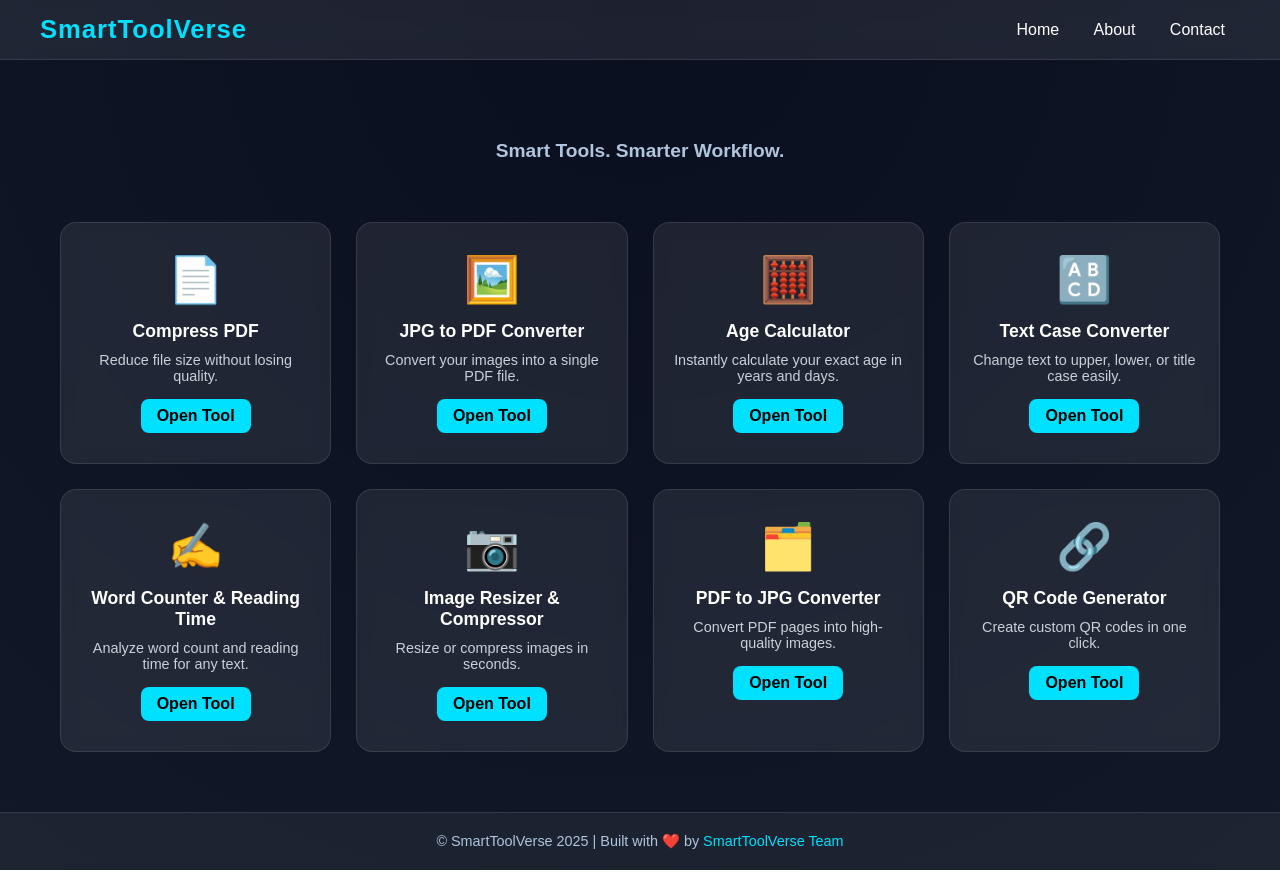
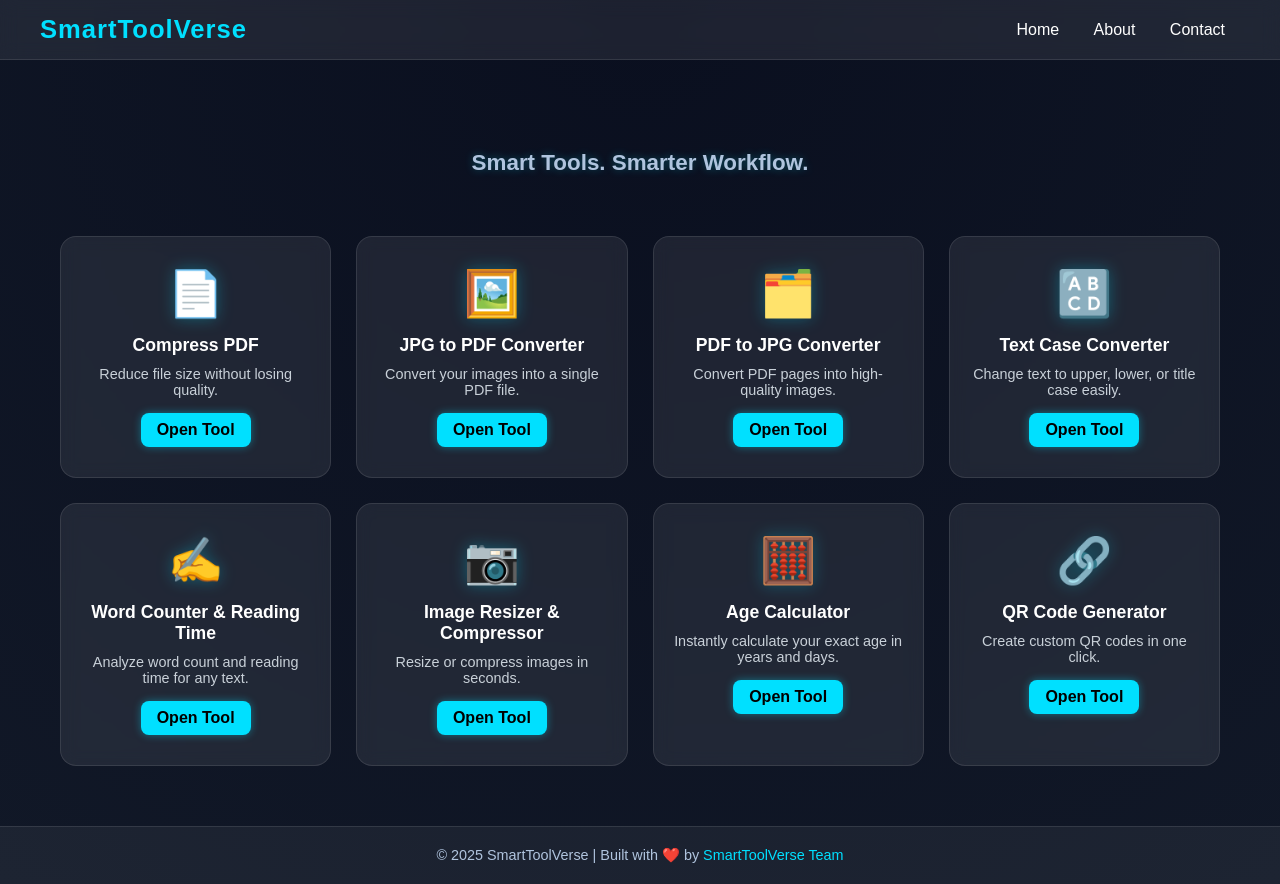
Before and after one commit to asadmohiuddin57-spec/smarttoolverse, a plain HTML site: page SmartToolVerse/index.html in a window 1280 px wide. Drawn offline with Linux system fonts and the light colour scheme.

Commit message:
Update index.html

```diff
--- a/SmartToolVerse/index.html
+++ b/SmartToolVerse/index.html
@@ -4,6 +4,12 @@
   <meta charset="UTF-8" />
   <meta name="viewport" content="width=device-width, initial-scale=1.0" />
   <title>SmartToolVerse | Smart Tools. Smarter Workflow.</title>
+
+  <!-- 🔍 SEO Optimization -->
+  <meta name="description" content="SmartToolVerse — A futuristic hub of smart online tools to simplify your workflow. Convert, compress, calculate, and create instantly." />
+  <meta name="keywords" content="online tools, pdf converter, image compressor, qr generator, productivity tools, SmartToolVerse" />
+  <meta name="author" content="SmartToolVerse Team" />
+
   <style>
     * {
       margin: 0;
@@ -18,6 +24,7 @@
       display: flex;
       flex-direction: column;
       min-height: 100vh;
+      overflow-x: hidden;
     }
 
     header {
@@ -32,6 +39,7 @@
       padding: 15px 40px;
       z-index: 1000;
       border-bottom: 1px solid rgba(255, 255, 255, 0.1);
+      animation: fadeDown 1s ease;
     }
 
     header h1 {
@@ -39,6 +47,11 @@
       font-weight: 700;
       color: #00e0ff;
       letter-spacing: 1px;
+      transition: color 0.3s ease;
+    }
+
+    header h1:hover {
+      color: #00b8d4;
     }
 
     nav a {
@@ -55,15 +68,17 @@
 
     main {
       flex: 1;
-      margin-top: 100px;
+      margin-top: 110px;
       padding: 40px 20px;
       text-align: center;
+      animation: fadeUp 1.2s ease;
     }
 
     .tagline {
-      font-size: 1.2rem;
+      font-size: 1.4rem;
       color: #b0c4de;
       margin-bottom: 40px;
+      text-shadow: 0 0 8px rgba(0, 224, 255, 0.3);
     }
 
     .tools-grid {
@@ -83,10 +98,11 @@
       text-align: center;
       transition: transform 0.3s ease, box-shadow 0.3s ease;
       backdrop-filter: blur(8px);
+      animation: fadeIn 1.5s ease;
     }
 
     .tool-card:hover {
-      transform: translateY(-8px);
+      transform: translateY(-8px) scale(1.02);
       box-shadow: 0 8px 25px rgba(0, 224, 255, 0.15);
     }
 
@@ -94,6 +110,7 @@
       font-size: 45px;
       color: #00e0ff;
       margin-bottom: 15px;
+      filter: drop-shadow(0 0 8px rgba(0, 224, 255, 0.3));
     }
 
     .tool-card h3 {
@@ -116,11 +133,13 @@
       border-radius: 8px;
       text-decoration: none;
       font-weight: 600;
-      transition: background 0.3s ease;
+      transition: all 0.3s ease;
+      box-shadow: 0 0 8px rgba(0, 224, 255, 0.4);
     }
 
     .tool-card a:hover {
       background: #00b8d4;
+      transform: scale(1.05);
     }
 
     footer {
@@ -134,6 +153,22 @@
 
     footer span {
       color: #00e0ff;
+    }
+
+    /* ✨ Animations */
+    @keyframes fadeIn {
+      0% {opacity: 0; transform: translateY(20px);}
+      100% {opacity: 1; transform: translateY(0);}
+    }
+
+    @keyframes fadeUp {
+      0% {opacity: 0; transform: translateY(40px);}
+      100% {opacity: 1; transform: translateY(0);}
+    }
+
+    @keyframes fadeDown {
+      0% {opacity: 0; transform: translateY(-40px);}
+      100% {opacity: 1; transform: translateY(0);}
     }
   </style>
 </head>
@@ -163,10 +198,10 @@
         <a href="jpg_to_pdf_converter_single_file.html">Open Tool</a>
       </div>
       <div class="tool-card">
-        <div class="tool-icon">🧮</div>
-        <h3>Age Calculator</h3>
-        <p>Instantly calculate your exact age in years and days.</p>
-        <a href="age_calculator_tool.html">Open Tool</a>
+        <div class="tool-icon">🗂️</div>
+        <h3>PDF to JPG Converter</h3>
+        <p>Convert PDF pages into high-quality images.</p>
+        <a href="pdf_to_jpg_converter.html">Open Tool</a>
       </div>
       <div class="tool-card">
         <div class="tool-icon">🔠</div>
@@ -187,10 +222,10 @@
         <a href="image_resizer_compressor.html">Open Tool</a>
       </div>
       <div class="tool-card">
-        <div class="tool-icon">🗂️</div>
-        <h3>PDF to JPG Converter</h3>
-        <p>Convert PDF pages into high-quality images.</p>
-        <a href="pdf_to_jpg_converter.html">Open Tool</a>
+        <div class="tool-icon">🧮</div>
+        <h3>Age Calculator</h3>
+        <p>Instantly calculate your exact age in years and days.</p>
+        <a href="age_calculator_tool.html">Open Tool</a>
       </div>
       <div class="tool-card">
         <div class="tool-icon">🔗</div>
@@ -202,7 +237,7 @@
   </main>
 
   <footer>
-    © SmartToolVerse 2025 | Built with ❤️ by <span>SmartToolVerse Team</span>
+    © 2025 SmartToolVerse | Built with ❤️ by <span>SmartToolVerse Team</span>
   </footer>
 </body>
 </html>
```
